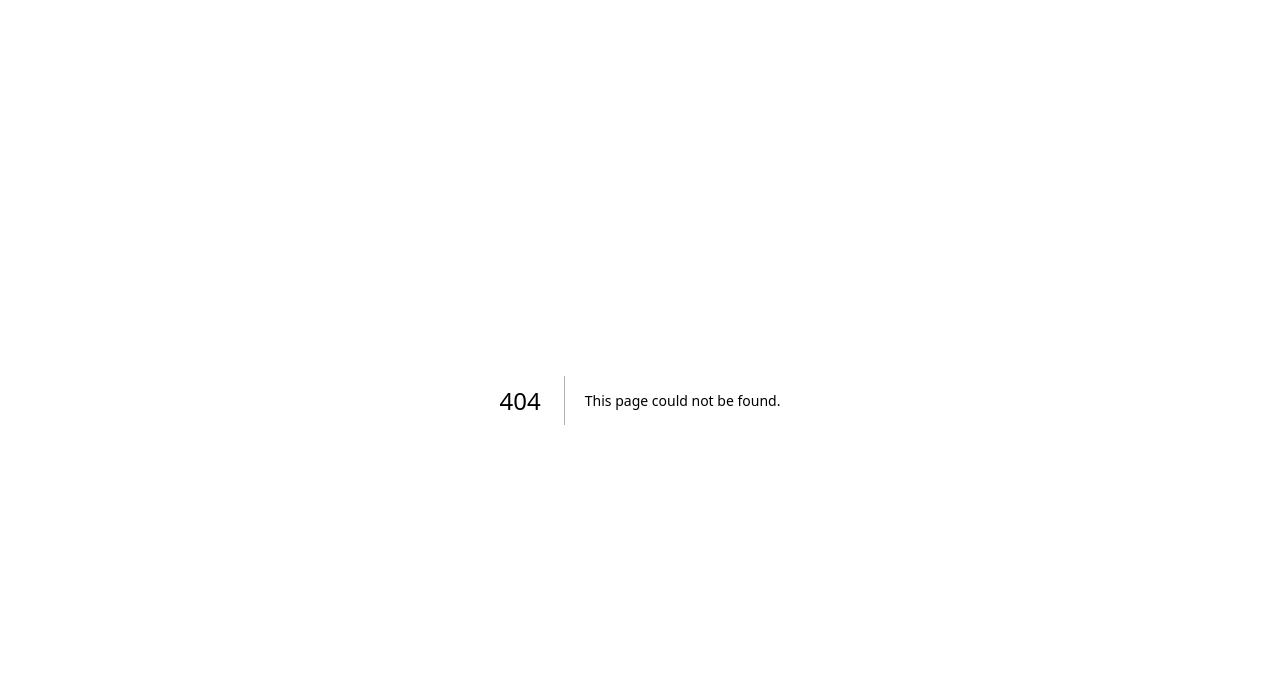
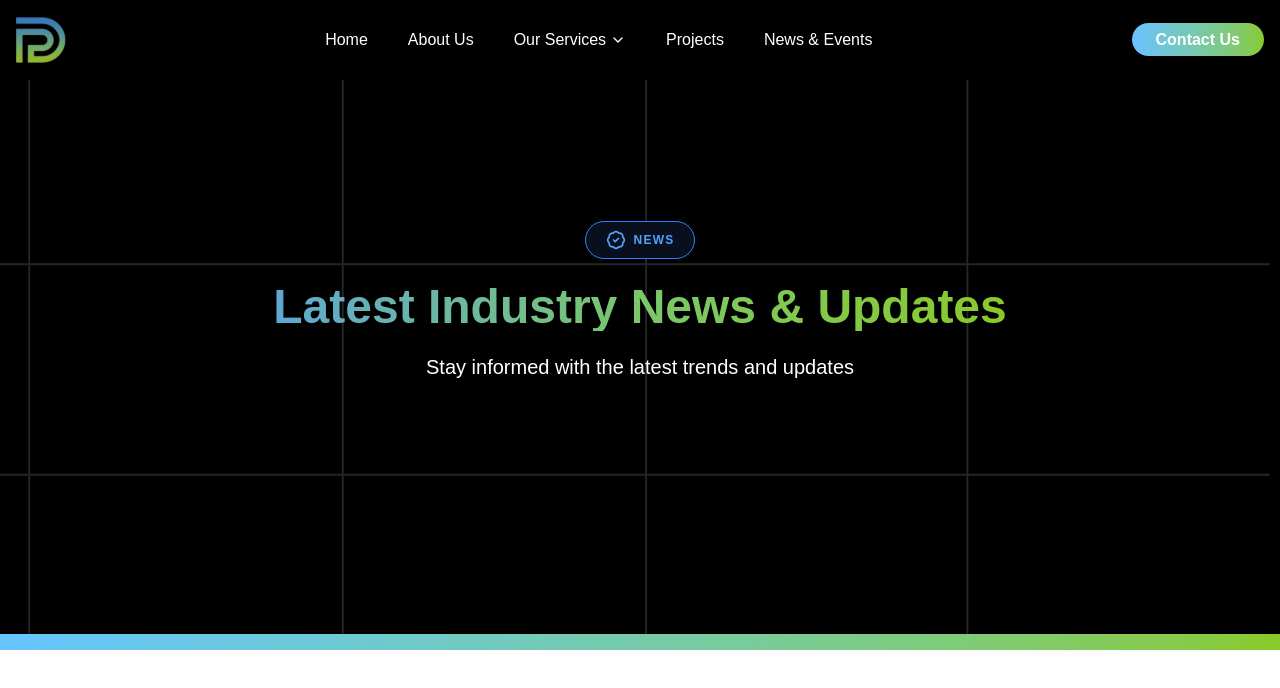
Before and after one commit to VerlixTech/VTW00089---PD-Engineering, a Next.js app: page /news in a window 1280 px wide. Before the commit this address had no page. Shown: the top 688 px of the page. Built offline with nearby package versions, Linux system fonts and the light colour scheme.

Commit message:
create news and project pages

```diff
--- /dev/null
+++ b/app/news/page.tsx
@@ -0,0 +1,21 @@
+import { Header } from "@/components/header";
+import PageHero from "@/components/pageHero";
+import { Metadata } from "next";
+
+export const metadata: Metadata = {
+  title: "News - PD Engineering & Academy",
+  description: "Latest news.",
+}
+
+export default function NewsPage() {
+  return (
+    <main className="min-h-screen ">
+        <Header />
+        <PageHero
+            title="News"
+            heading="Latest Industry News & Updates"
+            subHeading="Stay informed with the latest trends and updates"
+        />
+    </main>
+  )
+}
--- /dev/null
+++ b/app/projects/page.tsx
@@ -0,0 +1,21 @@
+import { Header } from "@/components/header";
+import PageHero from "@/components/pageHero";
+import { Metadata } from "next";
+
+export const metadata: Metadata = {
+  title: "Projects - PD Engineering & Academy",
+  description: "Explore our successful projects.",
+}
+
+export default function ProjectsPage() {
+  return (
+    <main className="min-h-screen ">
+        <Header />
+        <PageHero
+            title="Projects"
+            heading="Our Projects Portfolio"
+            subHeading="Showing our international MEP, HAVC and specialized engineering achievements across Quatar, Sri Lanka and beyond."
+        />
+    </main>
+  );
+}
```
Also changed, not shown: app/page.tsx (+2 -6 lines).
